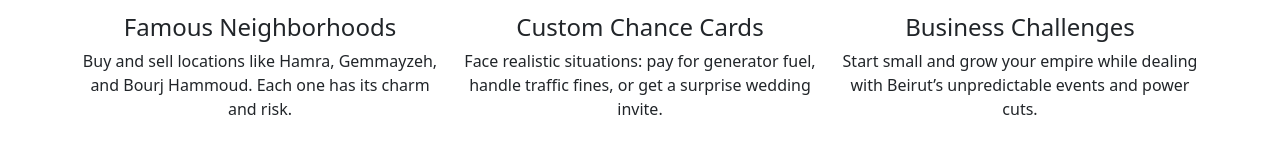
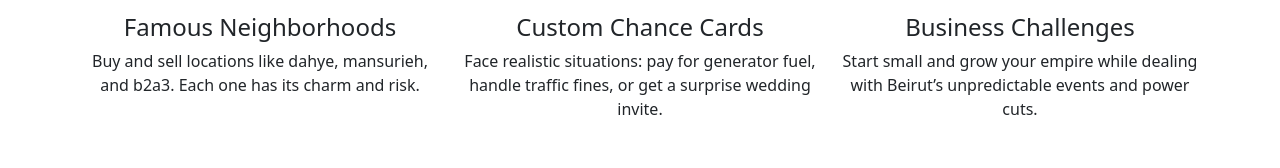
Before and after one commit to MedianeOz/Web-Development, a plain HTML site: page index.html in a window 1280 px wide. Shown: the part 395-563 px from the top of the page. Drawn offline with nearby package versions, Linux system fonts and the light colour scheme.

Commit message:
Change homepage

```diff
--- a/index.html
+++ b/index.html
@@ -57,7 +57,7 @@
         <div class="col-md-4 mb-4">
           <div class="icon mb-3">🏙️</div>
           <h4>Famous Neighborhoods</h4>
-          <p>Buy and sell locations like Hamra, Gemmayzeh, and Bourj Hammoud. Each one has its charm and risk.</p>
+          <p>Buy and sell locations like dahye, mansurieh, and b2a3. Each one has its charm and risk.</p>
         </div>
         <div class="col-md-4 mb-4">
           <div class="icon mb-3">🎲</div>
```
